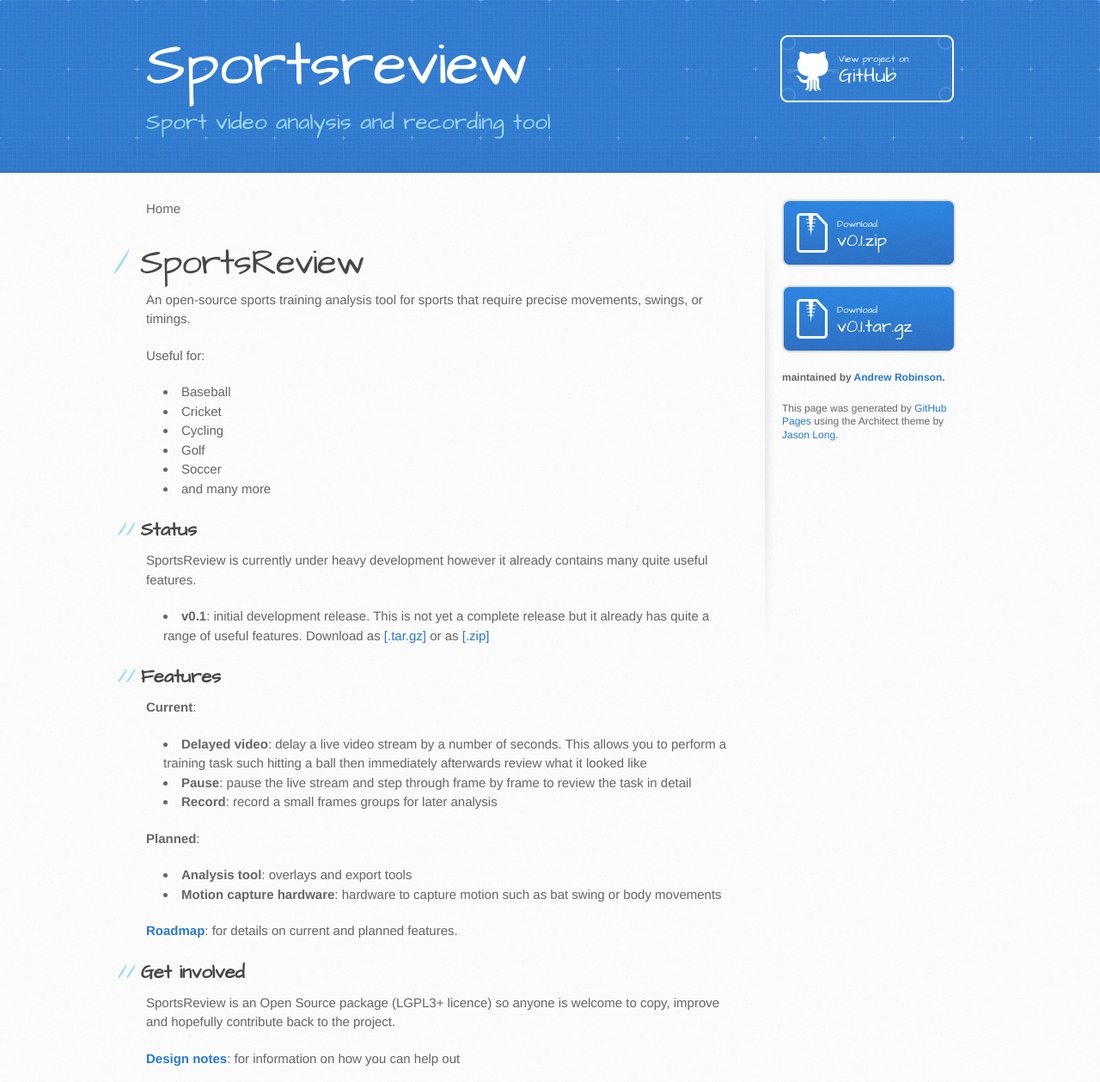
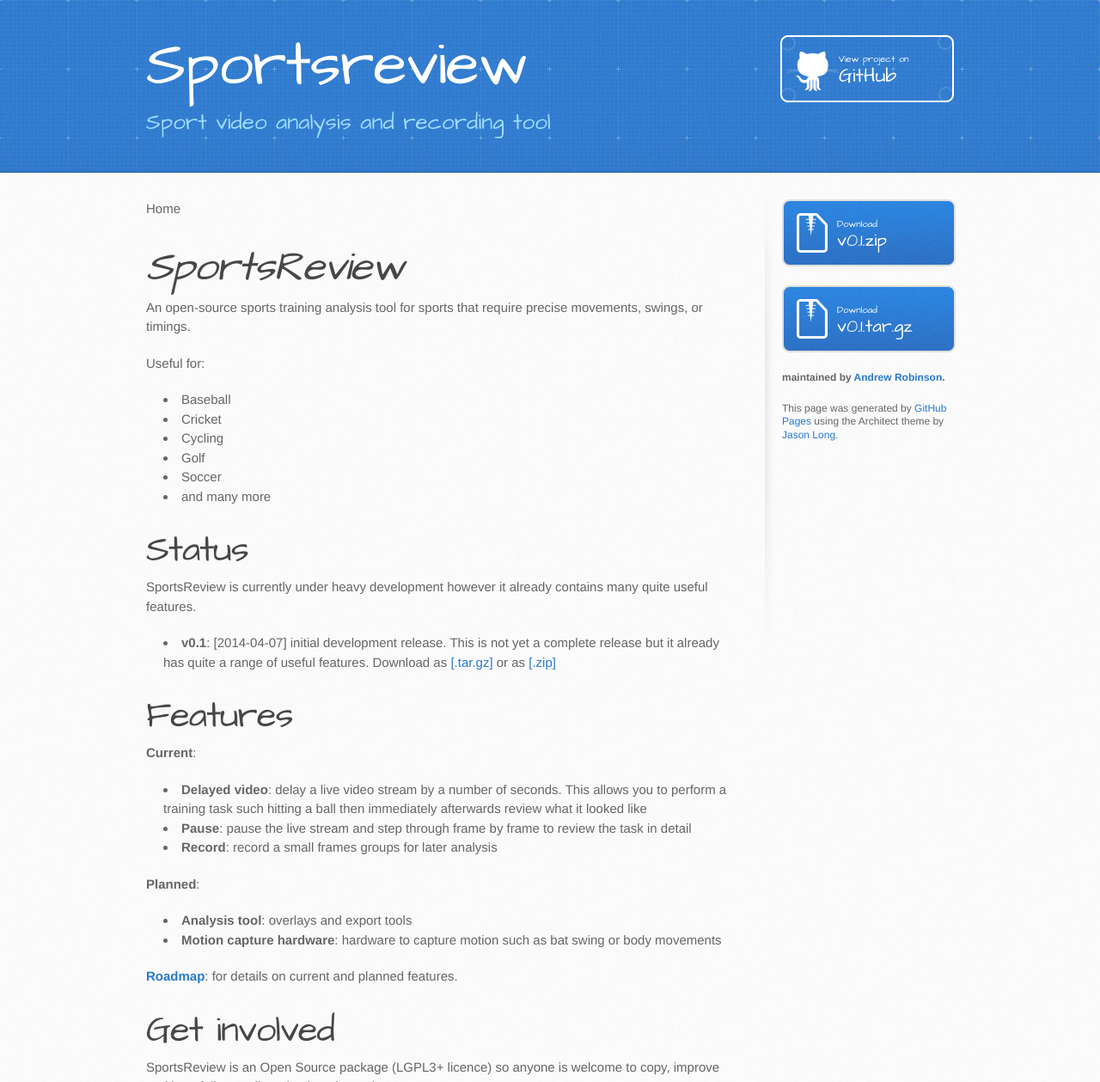
Before and after one commit to andrewjrobinson/SportsReview, a Jekyll site: the page built from index.md, in a window 1280 px wide, cut to the strip 0-1259 px from the top of the page. Shown: the whole strip at 86% size. Built offline with Jekyll 4.4.1, drawn with Linux system fonts in a browser that asks for light colours.

```diff
--- a/index.md
+++ b/index.md
@@ -6,7 +6,7 @@
 
 Home
 
-# SportsReview
+<div class="title">SportsReview</div>
 
 An open-source sports training analysis tool for sports that require precise movements, swings, or timings.
 
@@ -19,15 +19,15 @@
 * Soccer
 * and many more
 
-## Status
+# Status
 SportsReview is currently under heavy development however it already contains many quite useful
 features.
 
-* **v0.1**: initial development release.  This is not yet a complete release but it already has quite a
+* **v0.1**: &#91;2014-04-07&#93; initial development release.  This is not yet a complete release but it already has quite a
 range of useful features.  Download as [&#91;.tar.gz&#93;](https://github.com/andrewjrobinson/SportsReview/archive/v0.1.tar.gz)
 or as [&#91;.zip&#93;](https://github.com/andrewjrobinson/SportsReview/archive/v0.1.zip)
 
-## Features
+# Features
 **Current**:
 
 * **Delayed video**: delay a live video stream by a number of seconds.  This allows you to
@@ -42,7 +42,7 @@
 
 [**Roadmap**](developers/roadmap.html): for details on current and planned features.
 
-## Get involved
+# Get involved
 SportsReview is an Open Source package (LGPL3+ licence) so anyone is welcome to copy, improve
 and hopefully contribute back to the project.
 
--- a/stylesheets/stylesheet.css
+++ b/stylesheets/stylesheet.css
@@ -231,6 +231,15 @@
 
 /* GENERAL ELEMENT TYPE STYLES */
 
+#main-content div.title {
+  font-family: 'Architects Daughter', 'Helvetica Neue', Helvetica, Arial, serif;
+  font-size: 3.2em;
+  letter-spacing: -1px;
+  color: #474747;
+  font-style: italic;
+
+}
+
 #main-content h1 {
   font-family: 'Architects Daughter', 'Helvetica Neue', Helvetica, Arial, serif;
   font-size: 2.8em;
@@ -238,12 +247,12 @@
   color: #474747;
 }
 
-#main-content h1:before {
+/*#main-content h1:before {
   content: "/";
   color: #9ddcff;
   padding-right: 0.3em;
   margin-left: -0.9em;
-}
+}*/
 
 #main-content h2 {
   font-family: 'Architects Daughter', 'Helvetica Neue', Helvetica, Arial, serif;
@@ -252,12 +261,12 @@
   margin-bottom: 8px;
   color: #474747;
 }
-#main-content h2:before {
+/*#main-content h2:before {
   content: "//";
   color: #9ddcff;
   padding-right: 0.3em;
   margin-left: -1.5em;
-}
+}*/
 
 #main-content h3 {
   font-family: 'Architects Daughter', 'Helvetica Neue', Helvetica, Arial, serif;
@@ -268,12 +277,12 @@
   color: #474747;
 }
 
-#main-content h3:before {
+/*#main-content h3:before {
   content: "///";
   color: #9ddcff;
   padding-right: 0.3em;
   margin-left: -2em;
-}
+}*/
 
 #main-content h4 {
   font-family: 'Architects Daughter', 'Helvetica Neue', Helvetica, Arial, serif;
@@ -282,36 +291,36 @@
   color: #474747;
 }
 
-h4:before {
+/*h4:before {
   content: "////";
   color: #9ddcff;
   padding-right: 0.3em;
   margin-left: -2.8em;
-}
+}*/
 
 #main-content h5 {
   font-family: 'Architects Daughter', 'Helvetica Neue', Helvetica, Arial, serif;
   font-size: 14px;
   color: #474747;
 }
-h5:before {
+/*h5:before {
   content: "/////";
   color: #9ddcff;
   padding-right: 0.3em;
   margin-left: -3.2em;
-}
+}*/
 
 #main-content h6 {
   font-family: 'Architects Daughter', 'Helvetica Neue', Helvetica, Arial, serif;
   font-size: .8em;
   color: #474747;
 }
-h6:before {
+/*h6:before {
   content: "//////";
   color: #9ddcff;
   padding-right: 0.3em;
   margin-left: -3.7em;
-}
+}*/
 
 p {
   margin-bottom: 20px;
@@ -483,7 +492,11 @@
 	font-weight: bold;
 }
 
-div.toc {border: 1px solid lightgrey; background-color: #F2F8FC;}
+em {
+	font-style: italic;
+}
+
+div.toc {border: 1px solid #DBE7F3; background-color: #F2F8FC;}
 div.toc ul {margin-bottom: 0;}
 div.toc ul li {list-style-type: none;font-size: 0.9em;}
 div.toc ul ul li {font-size: 0.8em;}
```
Also changed, not shown: developers/index.md (+15 -15 lines), developers/roadmap.md (+4 -2 lines), downloads/index.md (added, +31 -0 lines), manual/index.md (added, +19 -0 lines), manual/install/index.md (added, +131 -0 lines), manual/user/index.md (added, +21 -0 lines).
